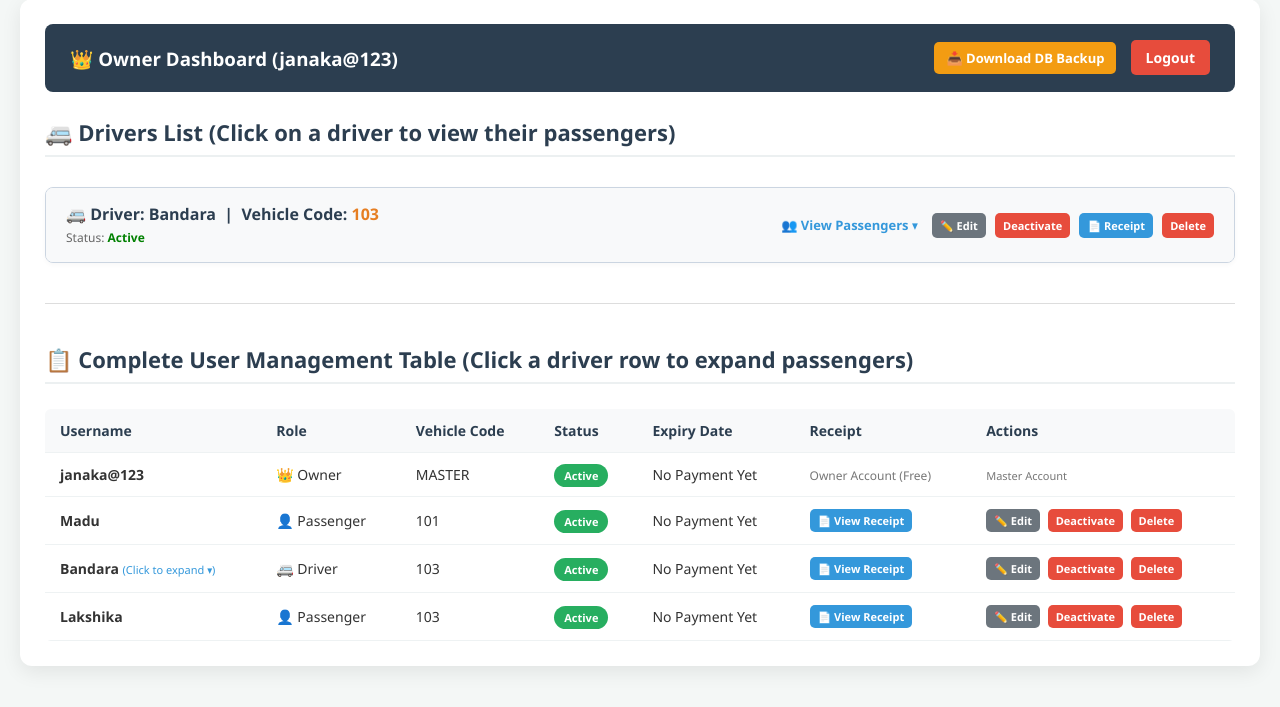
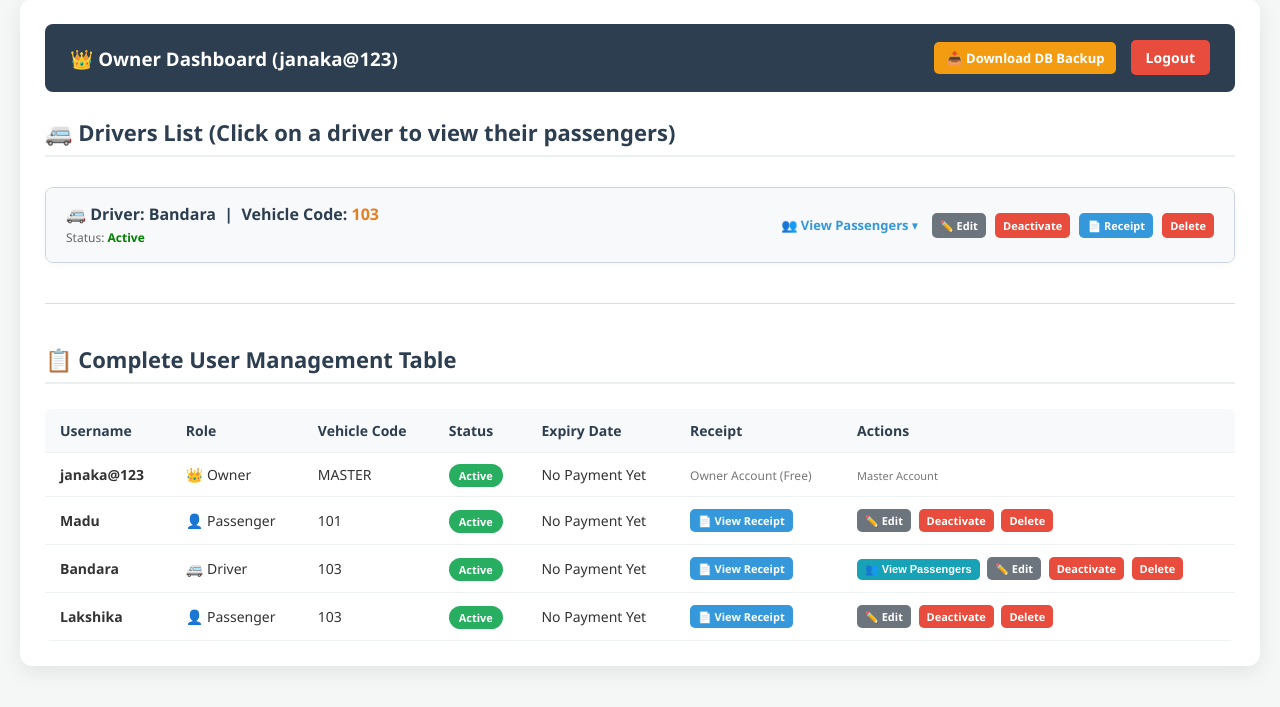
Before and after one commit to Janaka1987-hash/vehicle-tracker, a Flask app: page /owner_dashboard in a window 1280 px wide. Shown: the part 21-728 px from the top of the page. Run offline with Flask 3, Linux system fonts and the light colour scheme; a user stored in the database is signed in; data comes from the database, SQL or seed files in the repository.

Commit message:
Update owner_dashboard.html

```diff
--- a/templates/owner_dashboard.html
+++ b/templates/owner_dashboard.html
@@ -16,6 +16,7 @@
         .btn-warning { background: #f39c12; color: white; }
         .btn-primary { background: #3498db; color: white; }
         .btn-secondary { background: #6c757d; color: white; }
+        .btn-info { background: #17a2b8; color: white; }
 
         table { width: 100%; border-collapse: collapse; margin-top: 10px; font-size: 14px; background: white; border-radius: 6px; overflow: hidden; }
         th, td { padding: 12px 15px; border-bottom: 1px solid #eef2f3; text-align: left; }
@@ -33,10 +34,6 @@
 
         .passengers-container { display: none; padding: 15px 20px; background: #ffffff; border-top: 1px solid #e2e8f0; }
         .passenger-item { display: flex; justify-content: space-between; align-items: center; background: #f8f9fa; padding: 10px 15px; margin: 8px 0; border-radius: 6px; border: 1px solid #e2e8f0; font-size: 13px; }
-
-        /* Table clickable row styling */
-        .clickable-row { cursor: pointer; transition: background 0.2s; }
-        .clickable-row:hover { background: #f1f5f9; }
 
         a.logout { color: white; background: #e74c3c; padding: 8px 15px; border-radius: 5px; text-decoration: none; font-size: 14px; font-weight: bold; }
     </style>
@@ -129,7 +126,7 @@
 
         <hr style="margin: 40px 0; border: 0; border-top: 1px solid #ddd;">
 
-        <h2>📋 Complete User Management Table (Click a driver row to expand passengers)</h2>
+        <h2>📋 Complete User Management Table</h2>
         <div style="overflow-x: auto;">
             <table>
                 <thead>
@@ -145,15 +142,8 @@
                 </thead>
                 <tbody>
                     {% for u in users %}
-                    <tr {% if u[3] == 'driver' %}class="clickable-row" onclick="
-                        var box = document.getElementById('table-passengers-{{ u[0] }}');
-                        if (box.style.display === 'none' || box.style.display === '') {
-                            box.style.display = 'table-row';
-                        } else {
-                            box.style.display = 'none';
-                        }
-                    "{% endif %}>
-                        <td><strong>{{ u[1] }}</strong> {% if u[3] == 'driver' %}<span style="color: #3498db; font-size: 11px;">(Click to expand ▾)</span>{% endif %}</td>
+                    <tr>
+                        <td><strong>{{ u[1] }}</strong></td>
                         <td>
                             {% if u[3] == 'owner' %} 👑 Owner
                             {% elif u[3] == 'driver' %} 🚐 Driver
@@ -177,21 +167,32 @@
                         </td>
                         <td>
                             {% if u[3] != 'owner' %}
-                                <a href="/edit_user/{{ u[0] }}" class="btn btn-secondary" style="padding: 4px 8px; font-size: 11px; margin-right: 4px;" onclick="event.stopPropagation();">✏️ Edit</a>
-                                <a href="/toggle_status/{{ u[0] }}" class="btn {% if u[5] == 1 %}btn-danger{% else %}btn-success{% endif %}" style="padding: 4px 8px; font-size: 11px; margin-right: 4px;" onclick="event.stopPropagation();">
+                                <!-- Driver එකෙකුට පමණක් ටේබල් එක ඇතුළේ View Passengers බොත්තම පෙන්වීම -->
+                                {% if u[3] == 'driver' %}
+                                    <button class="btn btn-info" style="padding: 4px 8px; font-size: 11px; margin-right: 4px;" onclick="
+                                        var box = document.getElementById('table-passengers-{{ u[0] }}');
+                                        if (box.style.display === 'none' || box.style.display === '') {
+                                            box.style.display = 'table-row';
+                                        } else {
+                                            box.style.display = 'none';
+                                        }
+                                    ">👥 View Passengers</button>
+                                {% endif %}
+                                <a href="/edit_user/{{ u[0] }}" class="btn btn-secondary" style="padding: 4px 8px; font-size: 11px; margin-right: 4px;">✏️ Edit</a>
+                                <a href="/toggle_status/{{ u[0] }}" class="btn {% if u[5] == 1 %}btn-danger{% else %}btn-success{% endif %}" style="padding: 4px 8px; font-size: 11px; margin-right: 4px;">
                                     {% if u[5] == 1 %}Deactivate{% else %}Activate{% endif %}
                                 </a>
-                                <a href="/delete_user/{{ u[0] }}" class="btn btn-danger" style="padding: 4px 8px; font-size: 11px;" onclick="event.stopPropagation(); return confirm('Are you sure you want to delete this user?');">Delete</a>
+                                <a href="/delete_user/{{ u[0] }}" class="btn btn-danger" style="padding: 4px 8px; font-size: 11px;" onclick="return confirm('Are you sure you want to delete this user?');">Delete</a>
                             {% else %}
                                 <span style="color: #777; font-size: 11px;">Master Account</span>
                             {% endif %}
                         </td>
                     </tr>
 
-                    <!-- Hidden expandable row for driver's passengers inside the table -->
+                    <!-- ටේබල් එක ඇතුළේ රියදුරුට යටින් මගීන් විවෘත වන කොටස -->
                     {% if u[3] == 'driver' %}
                     <tr id="table-passengers-{{ u[0] }}" style="display: none; background: #f8f9fa;">
-                        <td colspan="7" style="padding: 15px; border-left: 4px solid #3498db;">
+                        <td colspan="7" style="padding: 15px; border-left: 4px solid #17a2b8;">
                             <strong style="color: #2c3e50;">👥 Passengers under Driver {{ u[1] }} (Vehicle Code: {{ u[4] }}):</strong>
                             <div style="margin-top: 8px;">
                                 {% set found_t_passengers = false %}
```
